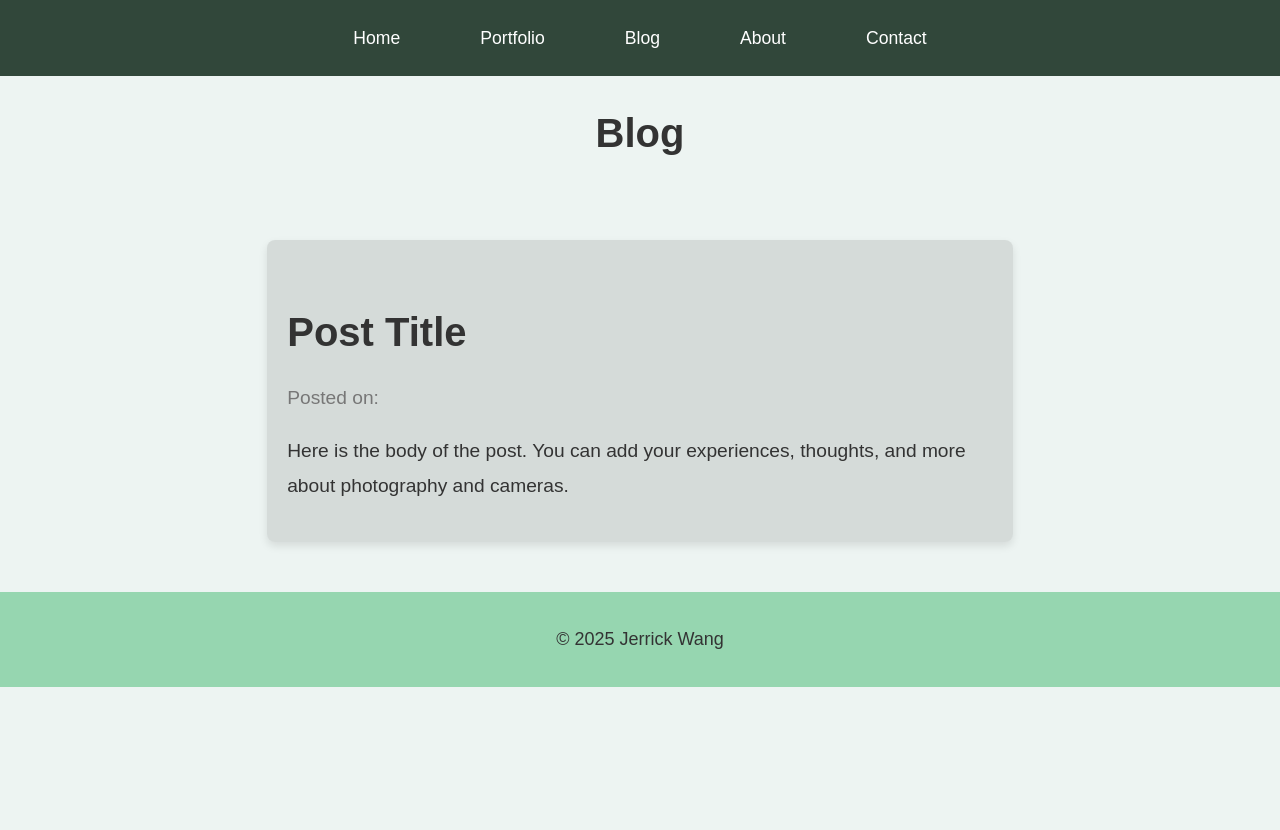
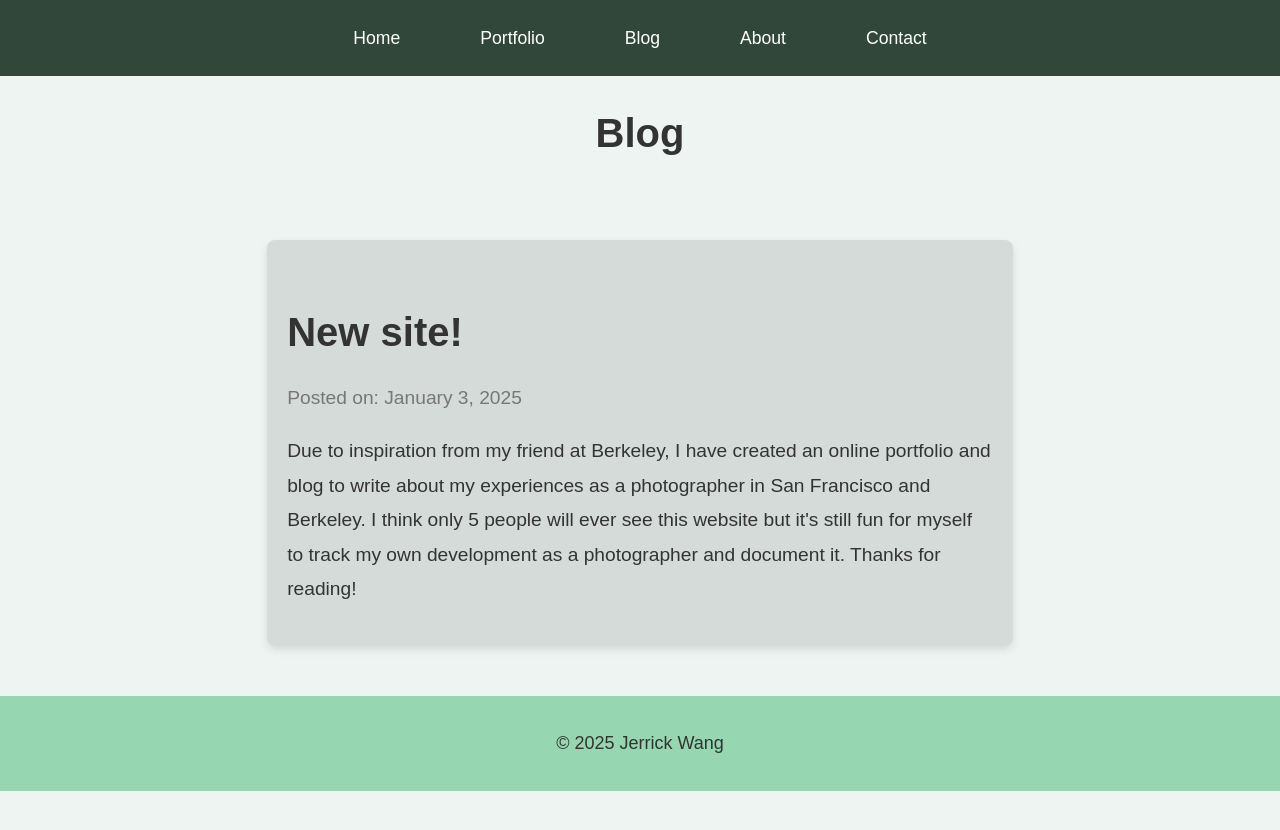
Before and after one commit to jerrickwang/jerrickwang.github.io, a Jekyll site: the page built from blog.md, in a window 1280 px wide. Shown: the top 830 px of the page. Built offline with Jekyll 4.4.1, drawn with Linux system fonts in a browser that asks for light colours.

Commit message:
Update blog.md

```diff
--- a/blog.md
+++ b/blog.md
@@ -3,15 +3,13 @@
 title: Blog
 permalink: /blog/
 ---
-<!-- Blog Post Container -->
+
 <div class="blog-post-container">
   <article class="blog-post">
-    <h3 class="post-title">Post Title</h3>
-    <p class="post-date">Posted on: {{ page.date | date: "%B %d, %Y" }}</p>
+    <h3 class="post-title">New site!</h3>
+    <p class="post-date">Posted on: January 3, 2025</p>
     <div class="post-body">
-      <p>Here is the body of the post. You can add your experiences, thoughts, and more about photography and cameras.</p>
+      <p>Due to inspiration from my friend at Berkeley, I have created an online portfolio and blog to write about my experiences as a photographer in San Francisco and Berkeley. I think only 5 people will ever see this website but it's still fun for myself to track my own development as a photographer and document it. Thanks for reading!</p>
     </div>
   </article>
 </div>
-
-<!-- Add more blog posts here -->
```
